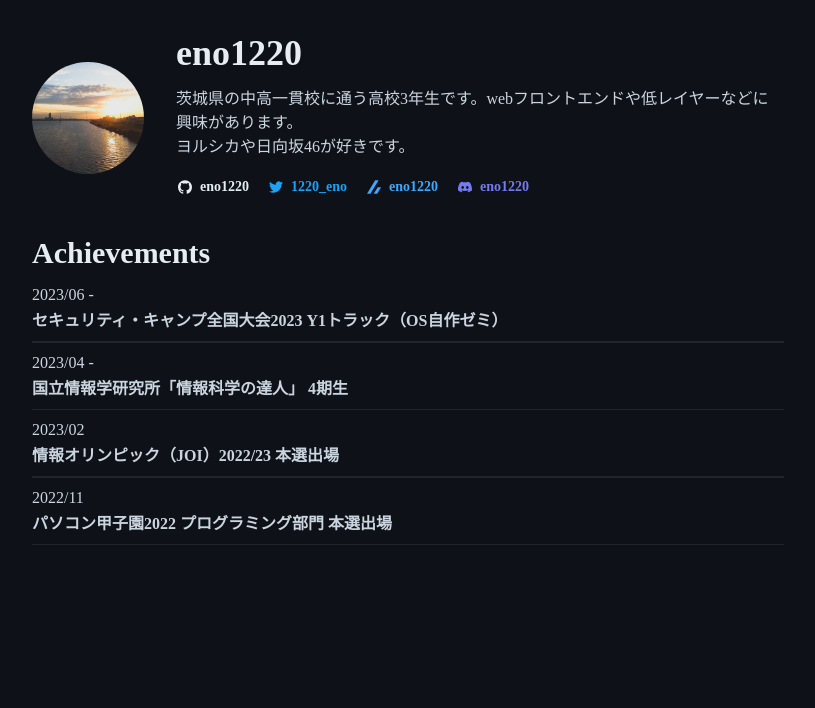
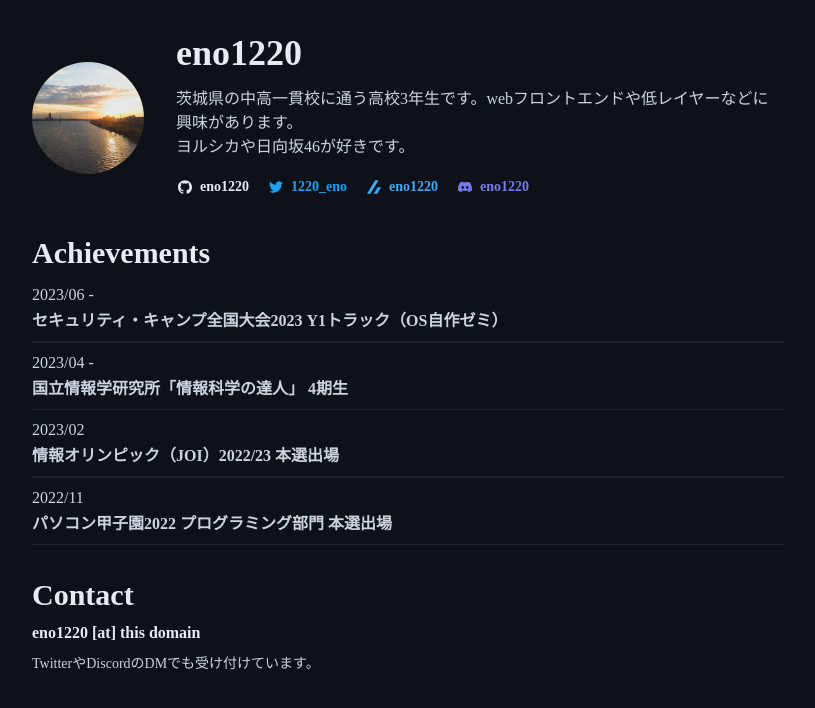
Before and after one commit to eno1220/eno1220.dev, a Next.js app: page / in a window 1280 px wide. Shown: the top 708 px of the page, without its empty margins (232-1047 px from the left). Built offline with nearby package versions, Linux system fonts and the light colour scheme; a web font is replaced by a local one.

Commit message:
feat: add contact

```diff
--- a/src/pages/index.tsx
+++ b/src/pages/index.tsx
@@ -86,6 +86,15 @@ export default function Home() {
           Achievements
         </Heading>
         <Achievements />
+        <Heading as='h2' size='lg' mt={8}>
+          Contact
+        </Heading>
+        <Text fontSize='md' mt={2} fontWeight='bold'>
+          eno1220 [at] this domain
+        </Text>
+        <Text fontSize='sm' color='gray.300' mt={2}>
+          TwitterやDiscordのDMでも受け付けています。
+        </Text>
       </Container>
     </>
   )
```
